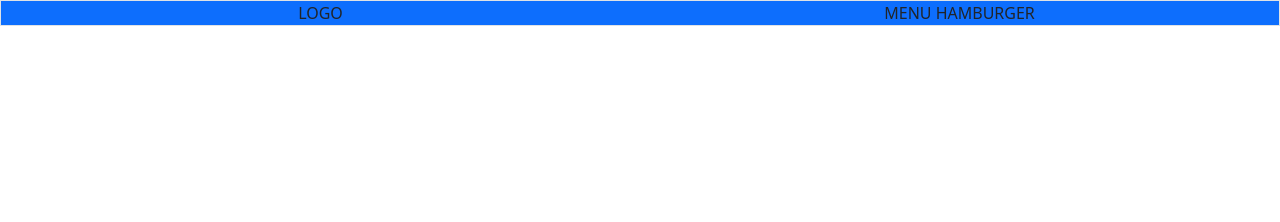
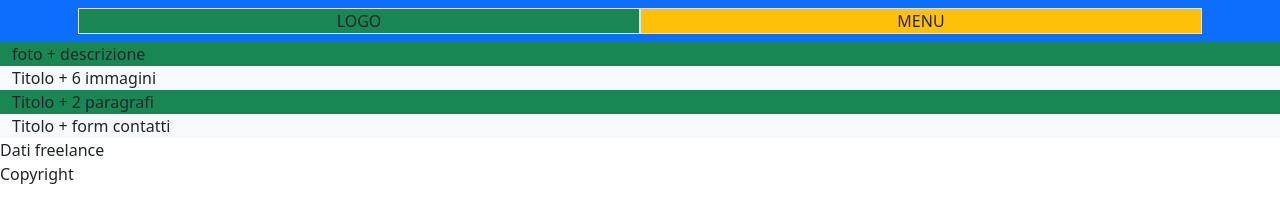
Before and after one commit to Francesca-Barcella/html-css-bootstrap-freelance, a plain HTML site: page index.html in a window 1280 px wide. Drawn offline with nearby package versions, Linux system fonts and the light colour scheme.

Commit message:
BF - create section

```diff
--- a/index.html
+++ b/index.html
@@ -12,17 +12,44 @@
 
 <body class="debug">
     <header class="container-fluid bg-primary text-center">
-        <div class="row border d-flex space-between">
-            <div class="col-6 logo">LOGO</div>
-            <div class="col-6 hamburger">MENU HAMBURGER</div>
+        <div class="container">
+            <div class="row d-flex justify-content-between p-2">
+                <div class="logo col bg-success border">LOGO</div>
+                <div class="hamburger col bg-warning border">MENU</div>
+            </div>
         </div>
+    </header>
+    <main>
+        <!-- profile -->
+        <section class="profile container-fluid bg-success">
+            foto + descrizione
+        </section>
 
-    </header>
+        <!-- portfolio -->
+        <section class="portfolio container-fluid bg-light">
+            Titolo + 6 immagini
+        </section>
 
-    <main>
+        <!-- about -->
+        <section class="about container-fluid bg-success">
+            Titolo + 2 paragrafi
+        </section>
+
+        <!-- contact -->
+        <section class="contact container-fluid bg-light">
+            Titolo + form contatti
+        </section>
+
     </main>
 
     <footer>
+        <section class="footer_top">
+            Dati freelance
+        </section>
+
+        <section class="footer_bottom">
+            Copyright
+        </section>
 
     </footer>
 
```
